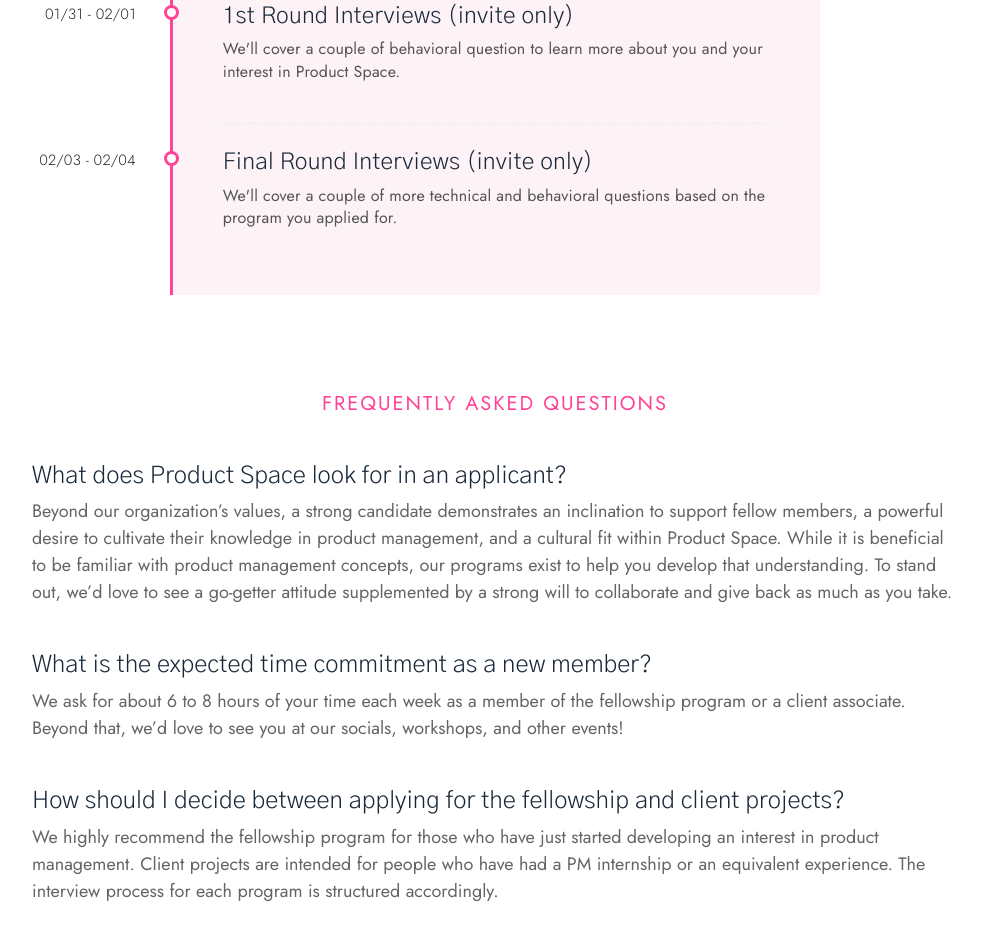
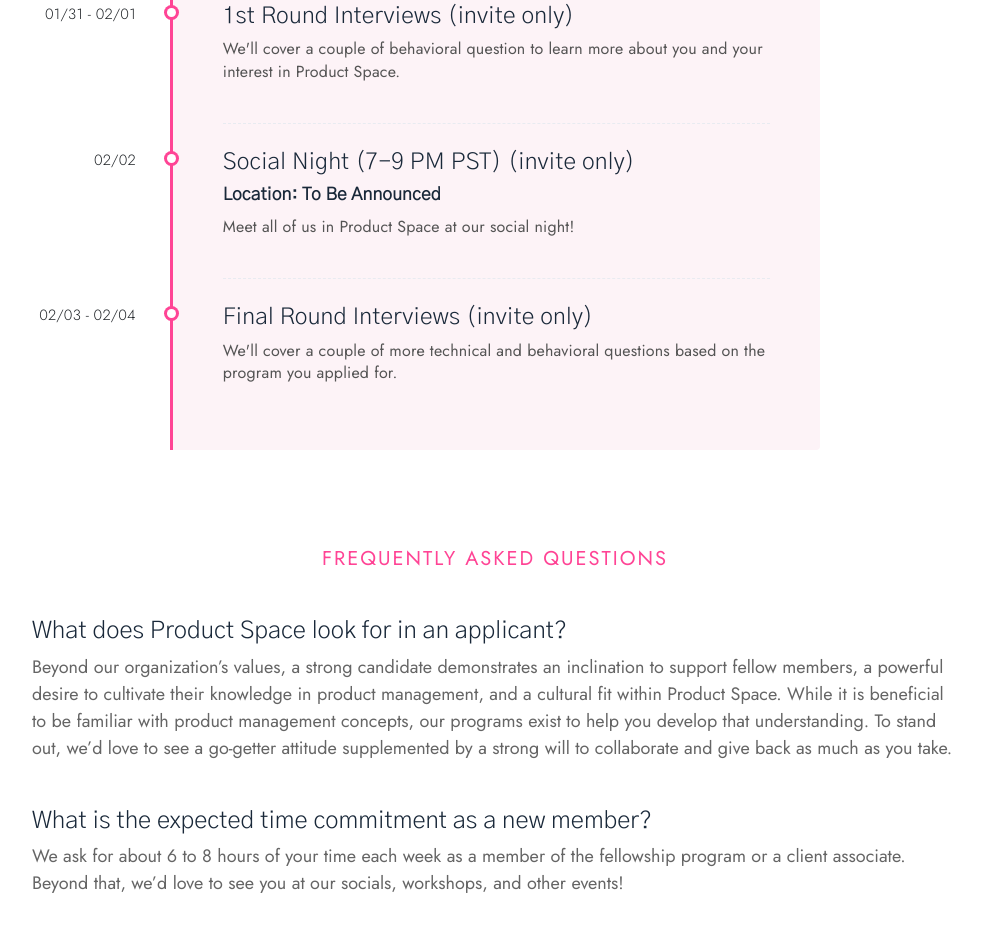
Before and after one commit to calproductspace/website, a plain HTML site: page apply.html in a window 1280 px wide. Shown: the part 1395-2334 px from the top of the page, without its empty margins (145-1126 px from the left). Drawn offline with Linux system fonts and the light colour scheme.

Commit message:
social night

```diff
--- a/apply.html
+++ b/apply.html
@@ -117,6 +117,11 @@
                                     <li class="event" data-date="01/31 - 02/01">
                                         <h1>1st Round Interviews (invite only)</h1>
                                         <p>We'll cover a couple of behavioral question to learn more about you and your interest in Product Space.</p>
+                                    </li>
+                                    <li class="event" data-date="02/02">
+                                        <h1>Social Night (7-9 PM PST) (invite only)</h1>
+                                        <h3> Location: To Be Announced</h3>
+                                        <p>Meet all of us in Product Space at our social night!</p>
                                     </li>
                                     <li class="event" data-date="02/03 - 02/04">
                                         <h1>Final Round Interviews (invite only)</h1>
```
